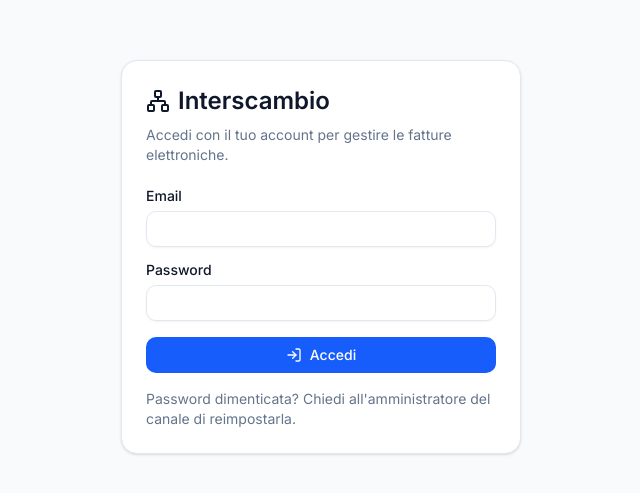
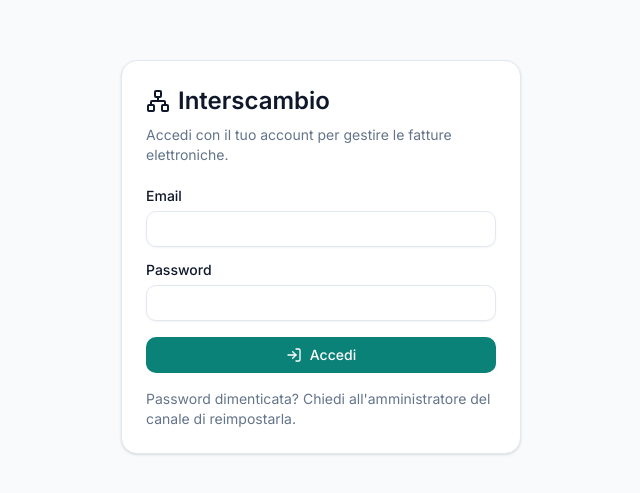
Before and after one commit to Marti2896/janis, a Next.js app: page /login in a window 1280 px wide. Shown: the part 143-636 px from the top of the page, without its empty margins (319-959 px from the left). Built offline with nearby package versions, Linux system fonts and the light colour scheme; no server answers; what node-forge would draw is missing.

Commit message:
fabbrica(run #422): Builder · copia 1/4

```diff
--- a/src/app/globals.css
+++ b/src/app/globals.css
@@ -50,7 +50,7 @@
   --popover-foreground: oklch(0.208 0.042 266);
   --sidebar: oklch(1 0 0);
   --sidebar-foreground: oklch(0.208 0.042 266);
-  --primary: oklch(0.546 0.245 263);
+  --primary: #0b8277;
   --primary-foreground: oklch(1 0 0);
   --secondary: oklch(0.968 0.007 248);
   --secondary-foreground: oklch(0.208 0.042 266);
@@ -60,16 +60,16 @@
   --accent-foreground: oklch(0.208 0.042 266);
   --destructive: oklch(0.577 0.245 27);
   --destructive-ink: oklch(0.505 0.213 27.5);
-  --success: oklch(0.596 0.145 163);
+  --success: #16a34a;
   --success-foreground: oklch(1 0 0);
-  --success-ink: oklch(0.432 0.095 167);
+  --success-ink: #15803d;
   --warning: oklch(0.666 0.179 58);
   --warning-foreground: oklch(0.25 0.06 60);
   --warning-ink: oklch(0.473 0.137 46);
-  --info-ink: oklch(0.45 0.2 263);
+  --info-ink: #076a61;
   --border: oklch(0.929 0.013 256);
   --input: oklch(0.929 0.013 256);
-  --ring: oklch(0.546 0.245 263);
+  --ring: #0b8277;
 }
 
 .dark {
@@ -81,8 +81,8 @@
   --popover-foreground: oklch(0.984 0.003 248);
   --sidebar: oklch(0.208 0.042 266);
   --sidebar-foreground: oklch(0.984 0.003 248);
-  --primary: oklch(0.623 0.214 260);
-  --primary-foreground: oklch(1 0 0);
+  --primary: #2db3a5;
+  --primary-foreground: #042f2b;
   --secondary: oklch(0.279 0.037 260);
   --secondary-foreground: oklch(0.984 0.003 248);
   --muted: oklch(0.279 0.037 260);
@@ -91,16 +91,16 @@
   --accent-foreground: oklch(0.984 0.003 248);
   --destructive: oklch(0.637 0.237 25);
   --destructive-ink: oklch(0.808 0.114 20);
-  --success: oklch(0.696 0.17 162);
+  --success: #22c55e;
   --success-foreground: oklch(0.15 0.04 160);
-  --success-ink: oklch(0.845 0.143 165);
+  --success-ink: #86efac;
   --warning: oklch(0.769 0.188 70);
   --warning-foreground: oklch(0.2 0.05 70);
   --warning-ink: oklch(0.879 0.169 92);
-  --info-ink: oklch(0.809 0.105 252);
+  --info-ink: #5eead4;
   --border: oklch(0.279 0.037 260);
   --input: oklch(0.279 0.037 260);
-  --ring: oklch(0.623 0.214 260);
+  --ring: #2db3a5;
 }
 
 @layer base {
```
